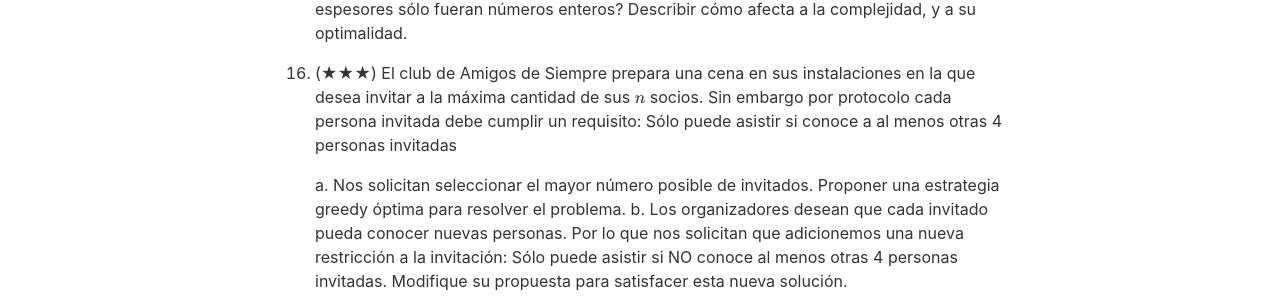
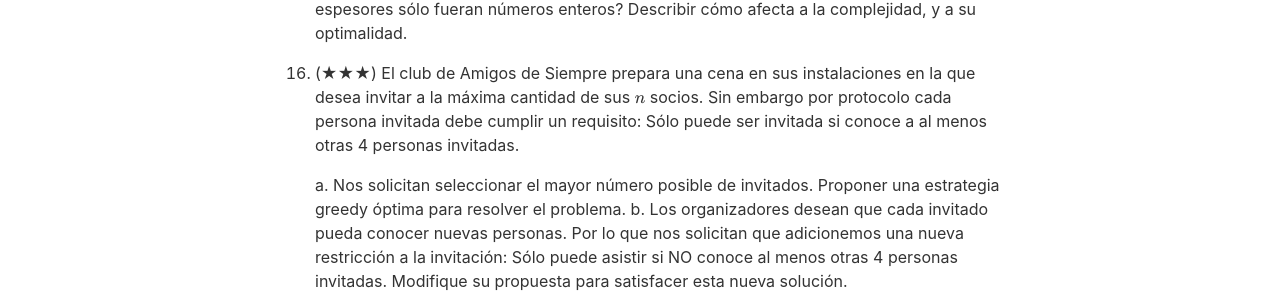
Before and after one commit to algoritmos-rw/tda_bg, a Jekyll site: the page built from material/guias/greedy.md, in a window 1280 px wide and 900 px high, scrolled down 3030 px. Shown: the part 591-895 px from the top of the window. Built offline with Jekyll 4.4.1, drawn with Linux system fonts in a browser that asks for light colours; nearby versions of some CDN libraries; our own code applies the rules of GitHub Pages for plain Markdown files.

Commit message:
Update material/guias/greedy.md

```diff
--- a/material/guias/greedy.md
+++ b/material/guias/greedy.md
@@ -133,8 +133,8 @@ math: true
     y a su optimalidad.
 
 1.  (★★★) El club de Amigos de Siempre prepara una cena en sus instalaciones en la que desea invitar a la máxima
-    cantidad de sus $$n$$ socios. Sin embargo por protocolo cada persona invitada debe cumplir un requisito: Sólo puede asistir si
-    conoce a al menos otras 4 personas invitadas
+    cantidad de sus $$n$$ socios. Sin embargo por protocolo cada persona invitada debe cumplir un requisito: Sólo puede ser invitada si
+    conoce a al menos otras 4 personas invitadas.
 
     a. Nos solicitan seleccionar el mayor número posible de invitados. Proponer una estrategia greedy óptima para resolver el problema.
     b. Los organizadores desean que cada invitado pueda conocer nuevas personas. Por lo que nos solicitan que adicionemos una nueva
```
